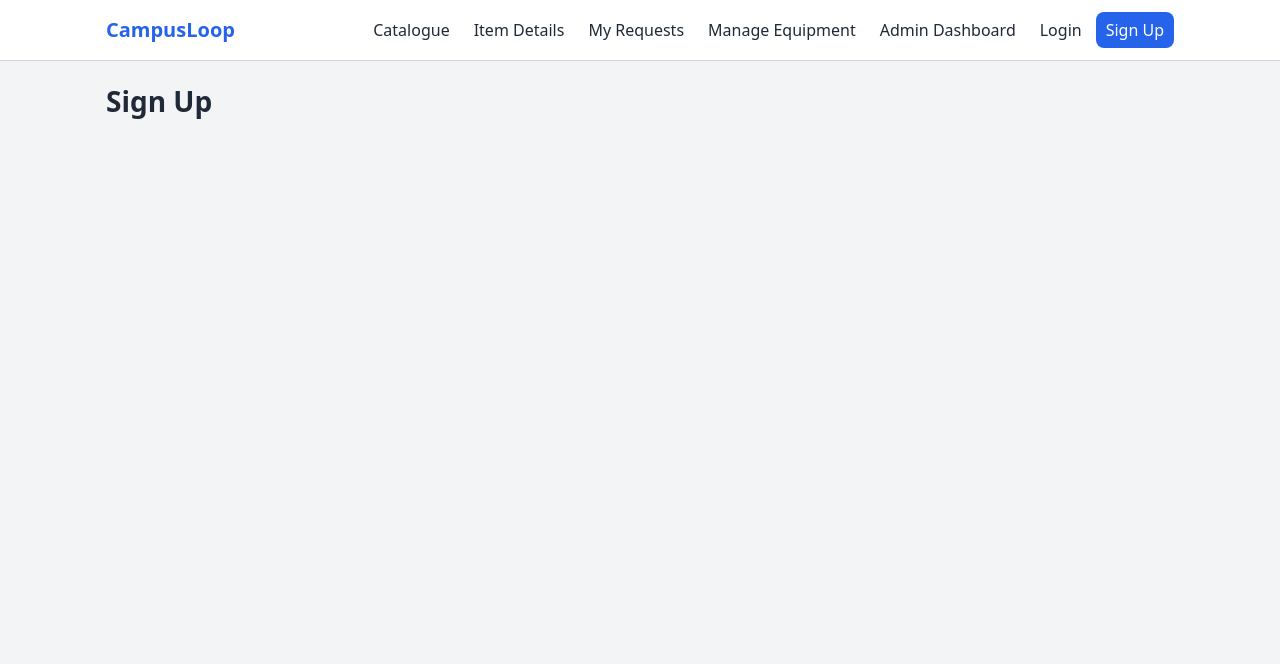
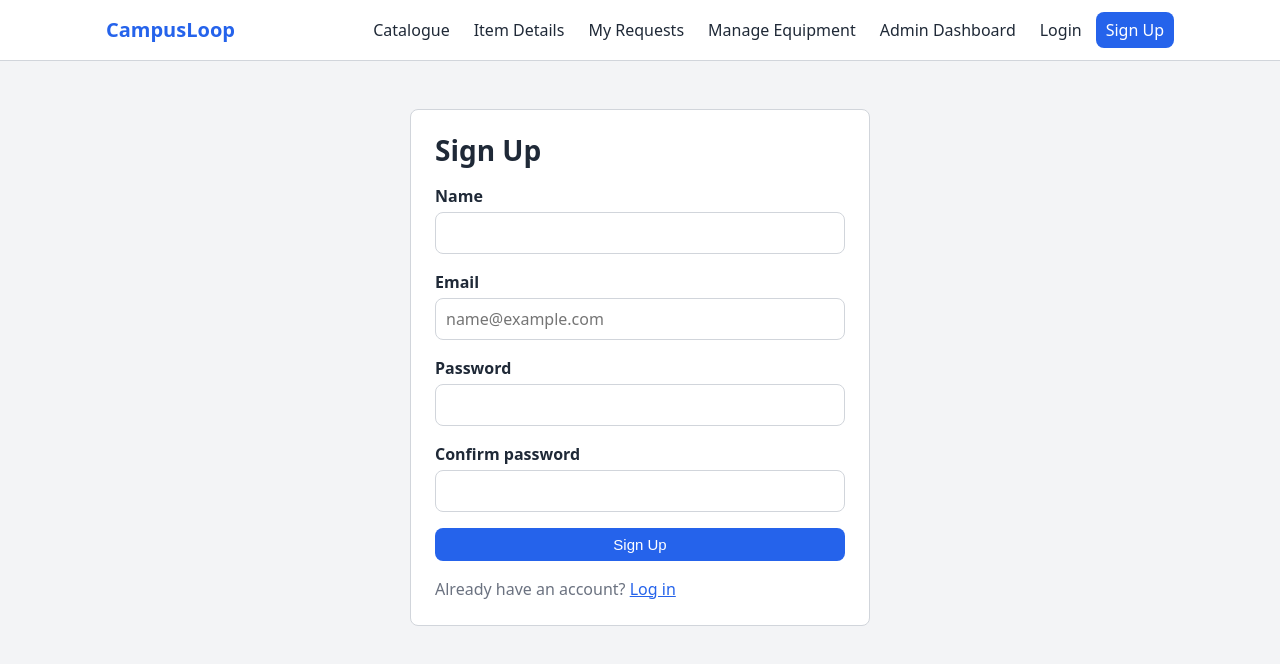
Before and after one commit to Ali-Muhammad24/campusloop, a React (Vite) app in the folder frontend/: page /signup in a window 1280 px wide. Shown: the top 664 px of the page. Built offline with nearby package versions, Linux system fonts and the light colour scheme.

Commit message:
Add signup page

```diff
--- a/frontend/src/index.css
+++ b/frontend/src/index.css
@@ -215,6 +215,15 @@ textarea[aria-invalid='true'] {
   color: var(--danger);
 }
 
+.alert-success {
+  margin: 0 0 16px;
+  padding: 10px 12px;
+  border: 1px solid var(--success);
+  border-radius: var(--radius);
+  background: #f0fdf4;
+  color: var(--success);
+}
+
 /* ---------- Login / Signup ---------- */
 .auth-card {
   max-width: 460px;
--- a/frontend/src/pages/LoginPage.tsx
+++ b/frontend/src/pages/LoginPage.tsx
@@ -1,4 +1,4 @@
-import { useState, type ChangeEvent, type FormEvent } from 'react';
+import { useState, type ChangeEvent, type SubmitEvent } from 'react';
 import { Link, useNavigate } from 'react-router-dom';
 import FormInput from '../components/FormInput';
 import { validateEmail, validateRequired } from '../utils/validation';
@@ -30,7 +30,7 @@ function LoginPage() {
     setErrors((prev) => ({ ...prev, [name]: undefined }));
   }
 
-  async function handleSubmit(event: FormEvent<HTMLFormElement>) {
+  async function handleSubmit(event: SubmitEvent<HTMLFormElement>) {
     event.preventDefault();
     setLoginError('');
 
--- a/frontend/src/pages/SignupPage.tsx
+++ b/frontend/src/pages/SignupPage.tsx
@@ -1,5 +1,151 @@
+import { useEffect, useRef, useState, type ChangeEvent, type SubmitEvent } from 'react';
+import { Link, useNavigate } from 'react-router-dom';
+import FormInput from '../components/FormInput';
+import { validateEmail, validateRequired } from '../utils/validation';
+import * as api from '../services/api';
+import { useAppDispatch } from '../store/hooks';
+import { login } from '../store/authSlice';
+
+// How long the success message stays before going to the Catalogue.
+const REDIRECT_DELAY_MS = 1500;
+
+interface SignupValues {
+  name: string;
+  email: string;
+  password: string;
+  confirmPassword: string;
+}
+
+type SignupErrors = Partial<Record<keyof SignupValues, string>>;
+
+function validate(values: SignupValues): SignupErrors {
+  let confirmPassword: string | undefined;
+  if (values.confirmPassword === '') {
+    confirmPassword = 'Please confirm your password.';
+  } else if (values.confirmPassword !== values.password) {
+    confirmPassword = 'Passwords do not match.';
+  }
+  return {
+    name: validateRequired(values.name, 'Name'),
+    email: validateEmail(values.email),
+    password: validateRequired(values.password, 'Password'),
+    confirmPassword,
+  };
+}
+
 function SignupPage() {
-  return <h1>Sign Up</h1>;
+  const dispatch = useAppDispatch();
+  const navigate = useNavigate();
+
+  const [values, setValues] = useState<SignupValues>({ name: '', email: '', password: '', confirmPassword: '' });
+  const [errors, setErrors] = useState<SignupErrors>({});
+  const [signupError, setSignupError] = useState(''); // e.g. email already used
+  const [loading, setLoading] = useState(false);
+  const [success, setSuccess] = useState(false);
+
+  // Cancel the redirect timer if the user leaves the page before it runs.
+  const redirectTimer = useRef<number | undefined>(undefined);
+  useEffect(() => () => window.clearTimeout(redirectTimer.current), []);
+
+  function handleChange(event: ChangeEvent<HTMLInputElement | HTMLTextAreaElement>) {
+    const { name, value } = event.target;
+    setValues((prev) => ({ ...prev, [name]: value }));
+    setErrors((prev) => ({ ...prev, [name]: undefined }));
+  }
+
+  async function handleSubmit(event: SubmitEvent<HTMLFormElement>) {
+    event.preventDefault();
+    setSignupError('');
+
+    const newErrors = validate(values);
+    setErrors(newErrors);
+    if (Object.values(newErrors).some(Boolean)) return;
+
+    setLoading(true);
+    try {
+      // api.signup always creates a Student account.
+      const user = await api.signup(values.name, values.email, values.password);
+      dispatch(login(user));
+      setSuccess(true);
+      redirectTimer.current = window.setTimeout(() => navigate('/', { replace: true }), REDIRECT_DELAY_MS);
+    } catch (error) {
+      setSignupError(error instanceof Error ? error.message : 'Sign up failed. Please try again.');
+      setLoading(false);
+    }
+  }
+
+  if (success) {
+    return (
+      <div className="card auth-card">
+        <h1>Sign Up</h1>
+        <p className="alert-success" role="status">
+          Account created! Welcome, {values.name.trim()}. Taking you to the Catalogue...
+        </p>
+      </div>
+    );
+  }
+
+  return (
+    <div className="card auth-card">
+      <h1>Sign Up</h1>
+
+      {signupError && (
+        <p className="alert-error" role="alert">
+          {signupError}
+        </p>
+      )}
+
+      <form className="form" onSubmit={handleSubmit} noValidate>
+        <FormInput
+          label="Name"
+          name="name"
+          value={values.name}
+          onChange={handleChange}
+          error={errors.name}
+          autoComplete="name"
+          disabled={loading}
+        />
+        <FormInput
+          label="Email"
+          name="email"
+          type="email"
+          value={values.email}
+          onChange={handleChange}
+          error={errors.email}
+          placeholder="name@example.com"
+          autoComplete="email"
+          disabled={loading}
+        />
+        <FormInput
+          label="Password"
+          name="password"
+          type="password"
+          value={values.password}
+          onChange={handleChange}
+          error={errors.password}
+          autoComplete="new-password"
+          disabled={loading}
+        />
+        <FormInput
+          label="Confirm password"
+          name="confirmPassword"
+          type="password"
+          value={values.confirmPassword}
+          onChange={handleChange}
+          error={errors.confirmPassword}
+          autoComplete="new-password"
+          disabled={loading}
+        />
+        <button type="submit" className="btn" disabled={loading}>
+          {loading ? 'Creating account...' : 'Sign Up'}
+        </button>
+      </form>
+
+      <p className="auth-switch">
+        Already have an account? <Link to="/login">Log in</Link>
+      </p>
+    </div>
+  );
 }
 
 export default SignupPage;
```
